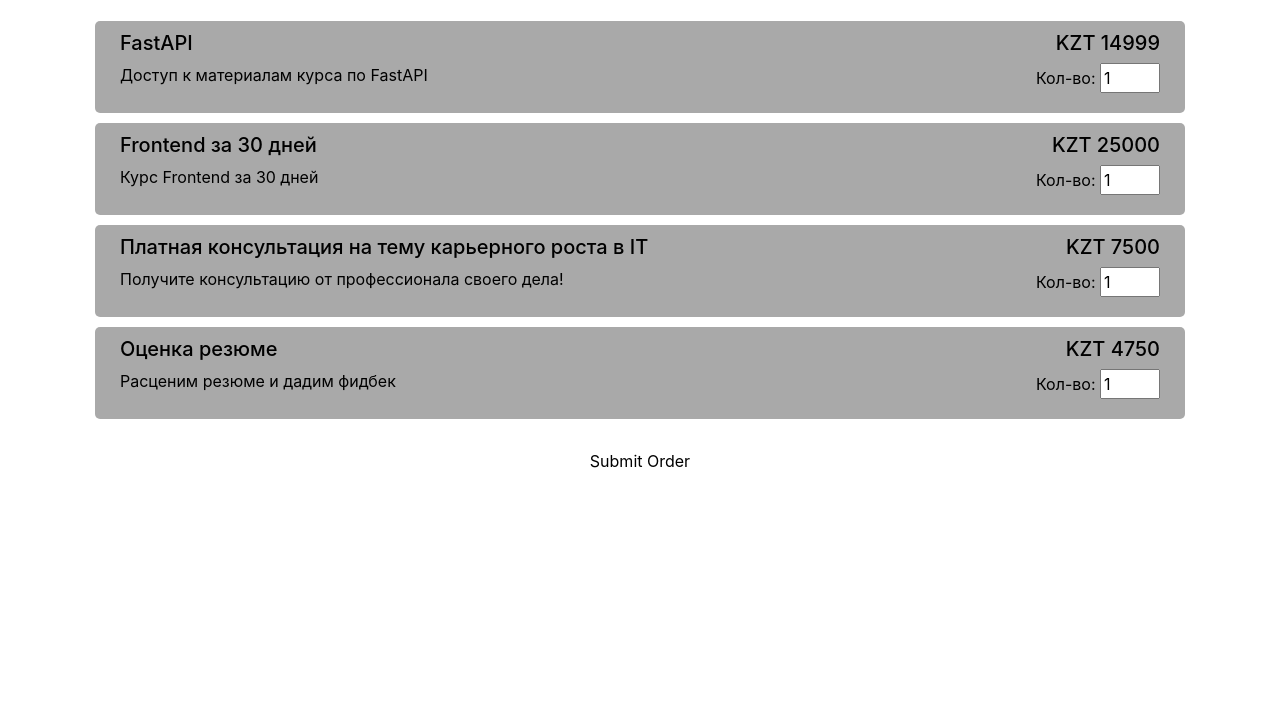
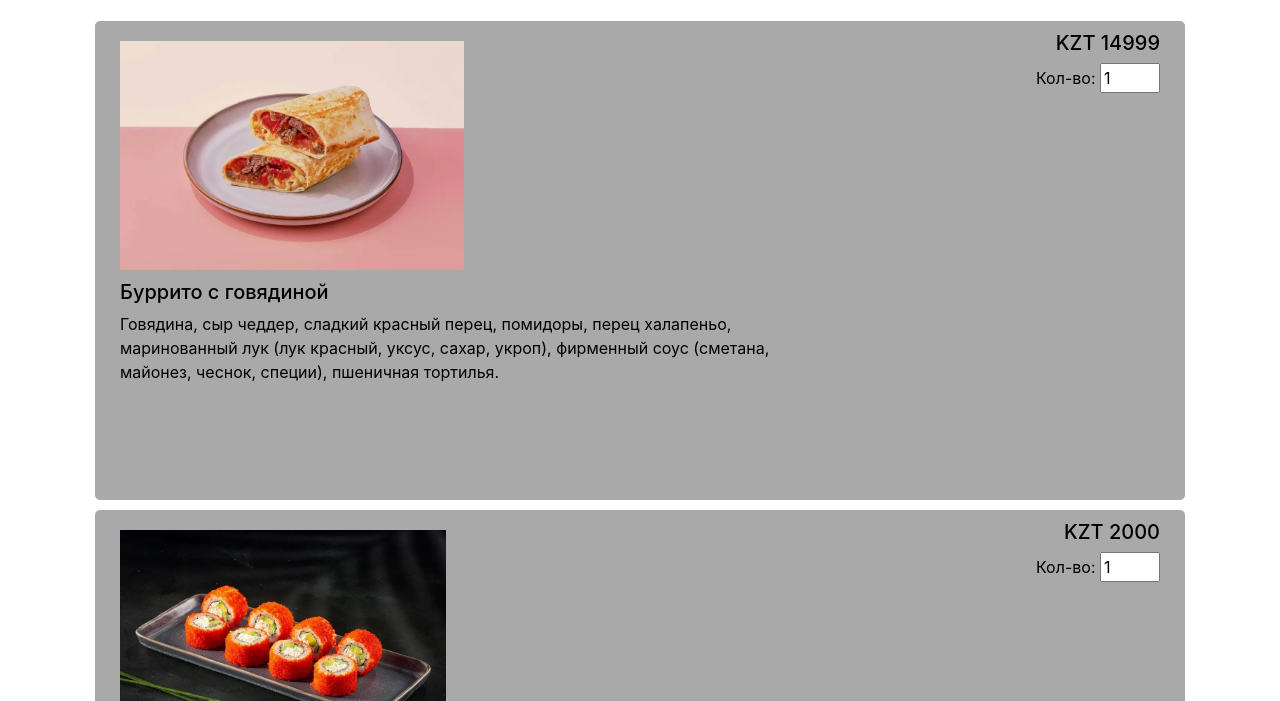
Before and after one commit to CasualF/TestPaymentBot, a plain HTML site: page index.html in a window 1280 px wide. Shown: the part 99-800 px from the top of the page. Drawn offline with nearby package versions, Linux system fonts and the light colour scheme; a script that the page names is missing.

Commit message:
html changes

```diff
--- a/index.html
+++ b/index.html
@@ -5,7 +5,7 @@
     <meta charset="UTF-8">
     <meta name="viewport" content="width=device-width, initial-scale=1.0">
     <title>Menu</title>
-    <!-- Include Bootstrap CSS -->
+
     <link href="https://stackpath.bootstrapcdn.com/bootstrap/4.5.2/css/bootstrap.min.css" rel="stylesheet">
     <style>
         .quantity-input {
@@ -15,7 +15,14 @@
             background: var(--tg-theme-bg-color);
             color: var(--tg-theme-text-color);
         }
-
+        img {
+            margin-top: 10px;
+            margin-bottom: 10px;
+            max-width: 70%;
+            max-height: 50%;
+            width: auto;
+            height: auto;
+        }
         .menu-container {
             text-align: center;
             margin: 50px;
@@ -44,8 +51,9 @@
     <form action="/submit-order" method="post">
         <div class="row menu-item">
             <div class="col-8">
-                <h5>FastAPI</h5>
-                <p>Доступ к материалам курса по FastAPI</p>
+                <img src="images/burrito-s-govjadinojj-large-rectangular-54a735e50e90478f8c1ae609bfc95d1c.webp" alt="">
+                <h5>Буррито с говядиной</h5>
+                <p>Говядина, сыр чеддер, сладкий красный перец, помидоры, перец халапеньо, маринованный лук (лук красный, уксус, сахар, укроп), фирменный соус (сметана, майонез, чеснок, специи), пшеничная тортилья.</p>
             </div>
             <div class="col-4 text-right">
                 <h5>KZT 14999</h5>
@@ -56,11 +64,12 @@
 
         <div class="row menu-item">
             <div class="col-8">
-                <h5>Frontend за 30 дней</h5>
-                <p>Курс Frontend за 30 дней</p>
+                <img src="images/roll-kalifornija-large-rectangular-79889a88d972498a9abd5717a4a081a0.webp" alt="">
+                <h5>Ролл «Калифорния»</h5>
+                <p>Снежный краб, рис, водоросли нори, авокадо, огурец свежий, икра масаго оранжевая.</p>
             </div>
             <div class="col-4 text-right">
-                <h5>KZT 25000</h5>
+                <h5>KZT 2000</h5>
                 <label for="item2Quantity">Кол-во:</label>
                 <input type="number" id="item2Quantity" class="quantity-input" name="item2Quantity" min="1" max="99" value="1">
             </div>
@@ -68,11 +77,12 @@
 
         <div class="row menu-item">
             <div class="col-8">
-                <h5>Платная консультация на тему карьерного роста в IT</h5>
-                <p>Получите консультацию от профессионала своего дела!</p>
+                <img src="images/picca-pepperoni-30-sm-large-rectangular-b544ef0cb2c446b7aa119ece08ae044d.webp" alt="">
+                <h5>Пицца «Пепперони»</h5>
+                <p>Колбаса пепперони, молокосодержащий продукт «Моцарелла», содержит растительные масла, перец халапеньо маринованный, соус томатный, тесто дрожжевое, мука в/с из твердых сортов пшеницы.</p>
             </div>
             <div class="col-4 text-right">
-                <h5>KZT 7500</h5>
+                <h5>KZT 2850</h5>
                 <label for="item2Quantity">Кол-во:</label>
                 <input type="number" id="item3Quantity" class="quantity-input" name="item3Quantity" min="1" max="99" value="1">
             </div>
@@ -80,18 +90,19 @@
 
         <div class="row menu-item">
             <div class="col-8">
-                <h5>Оценка резюме</h5>
-                <p>Расценим резюме и дадим фидбек</p>
+                <img src="images/ris-s-kuricejj-terijaki-large-rectangular-5c569d8fde9644a197932e514f69c688.webp" alt="">
+                <h5>Курица терияки с рисом</h5>
+                <p>Рис, курица, красный болгарский перец, репчатый лук, морковь, соус терияки, зеленый лук, белый кунжут.</p>
             </div>
             <div class="col-4 text-right">
-                <h5>KZT 4750</h5>
+                <h5>KZT 1750</h5>
                 <label for="item2Quantity">Кол-во:</label>
                 <input type="number" id="item4Quantity" class="quantity-input" name="item4Quantity" min="1" max="99" value="1">
             </div>
         </div>
 
         <div class="text-center mt-4">
-            <button type="submit" class="btn btn-primary">Submit Order</button>
+            <button type="submit" class="btn btn-primary">Заказать</button>
         </div>
     </form>
 
```
Also changed, not shown: images/burrito-s-govjadinojj-large-rectangular-54a735e50e90478f8c1ae609bfc95d1c.webp (added), images/picca-pepperoni-30-sm-large-rectangular-b544ef0cb2c446b7aa119ece08ae044d.webp (added), images/ris-s-kuricejj-terijaki-large-rectangular-5c569d8fde9644a197932e514f69c688.webp (added), images/roll-kalifornija-large-rectangular-79889a88d972498a9abd5717a4a081a0.webp (added).
